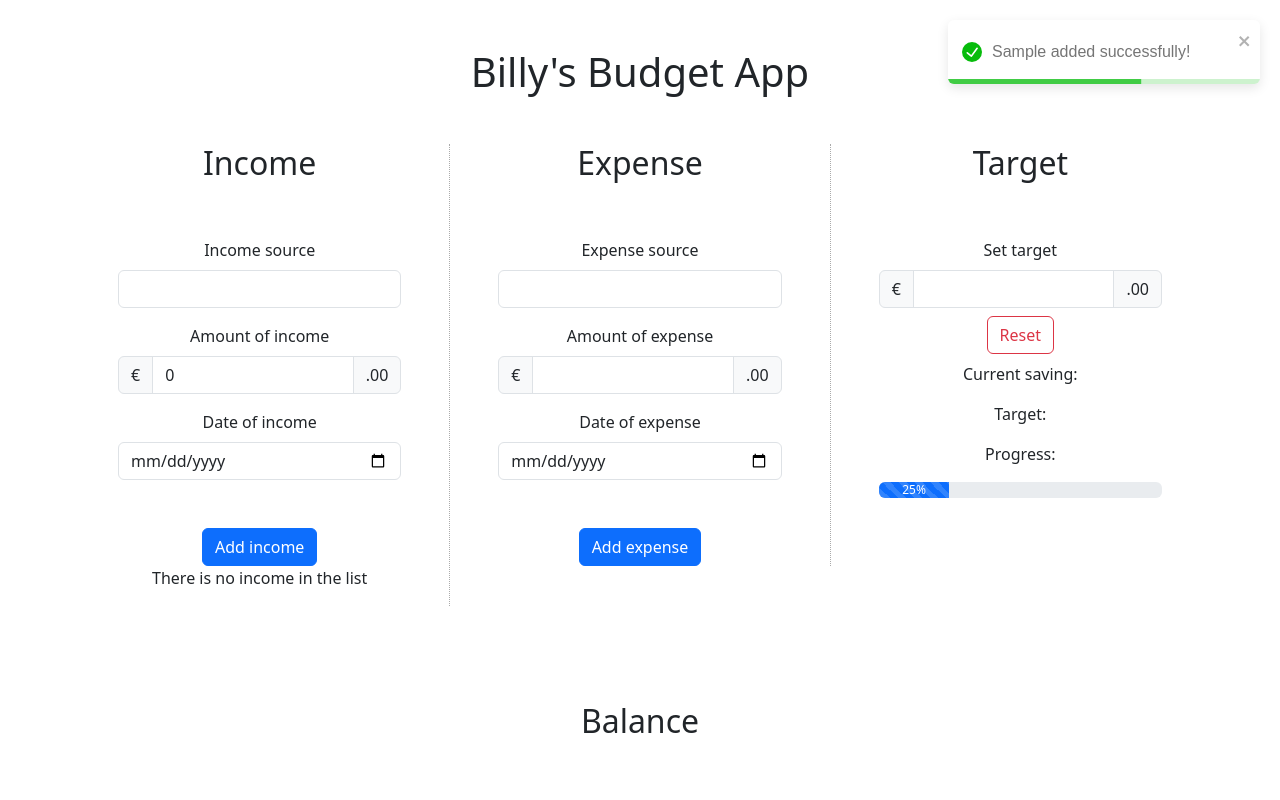
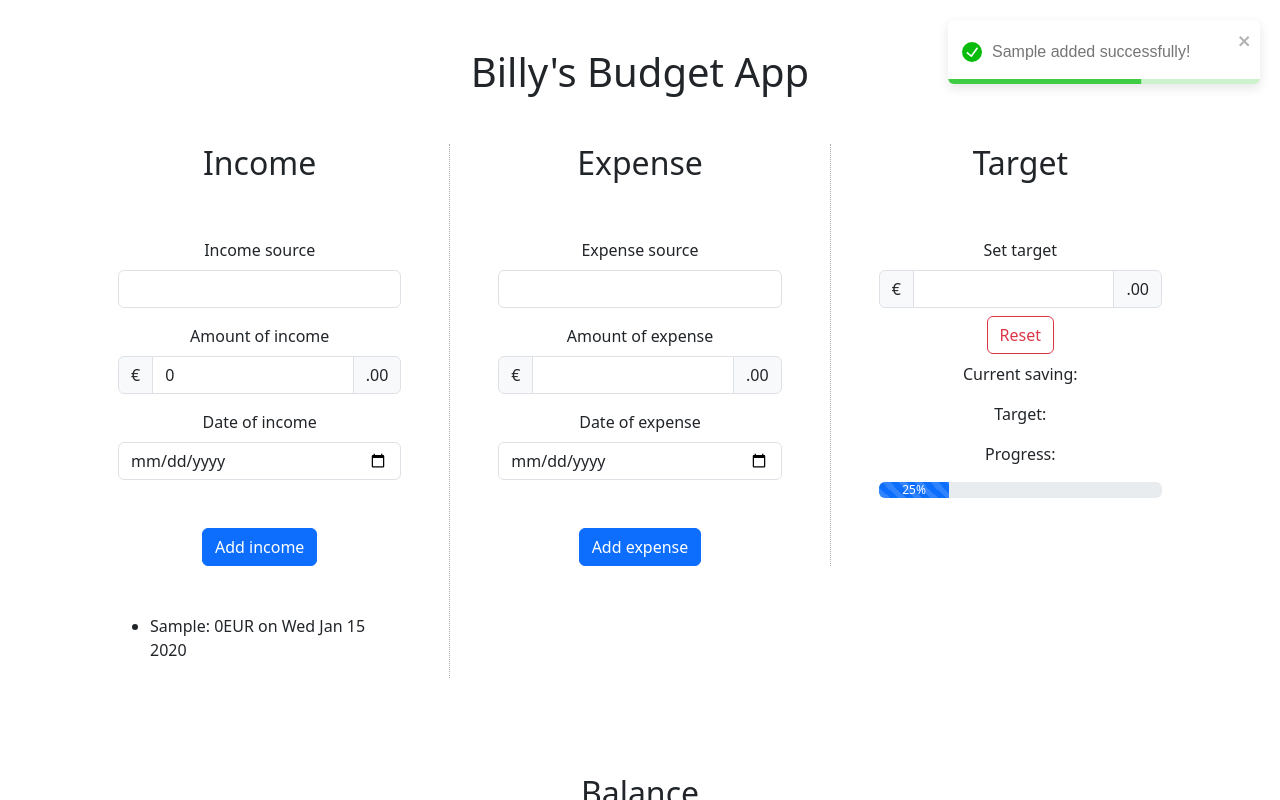
Before and after one commit to billymohajeri/react-budget-app, a React (Vite) app: page / in a window 1280 px wide. Both pictures are taken after typing "Sample", "2020-01-15" into the empty fields and a click on the button "Add income". Shown: the top 800 px of the page. Built offline with nearby package versions, Linux system fonts and the light colour scheme.

Commit message:
Complete income component

```diff
--- a/src/components/Income.tsx
+++ b/src/components/Income.tsx
@@ -4,6 +4,7 @@ import { toast } from "react-toastify";
 import { nanoid } from "nanoid";
 
 type IncomeType = {
+  id?: string;
   incomeSource: string;
   incomeAmount: number;
   incomeDate: string;
@@ -37,7 +38,22 @@ const Income = () => {
       incomeAmount: 0,
       incomeDate: "",
     });
-    console.log(newIncome);
+    setIncomes((prevIncomes) => {
+      return [...prevIncomes, newIncome];
+    });
+  };
+
+  const formatDate = (dateString: string): string => {
+    const date = new Date(dateString);
+    const formatter = new Intl.DateTimeFormat("en-US", {
+      weekday: "short",
+      month: "short",
+      day: "numeric",
+      year: "numeric",
+    });
+
+    const formattedDate = formatter.format(date).replace(/,/g, '');
+    return formattedDate;
   };
 
   return (
@@ -95,9 +111,16 @@ const Income = () => {
           Add income
         </button>
       </form>
-      {incomes && incomes.length ? (
-        <ul>
-          <li>aaa</li>
+      {incomes && incomes.length > 0 ? (
+        <ul className="mt-5">
+          {incomes.map((income) => {
+            return (
+              <li key={income.id}>
+                {income.incomeSource}: {income.incomeAmount}EUR on{" "}
+                {formatDate(income.incomeDate)}
+              </li>
+            );
+          })}
         </ul>
       ) : (
         <p>There is no income in the list</p>
--- a/src/index.css
+++ b/src/index.css
@@ -10,7 +10,7 @@
   justify-content: center;
   margin: 0 auto;
 }
-/*
-#balance-input {
-  align-items: center;
-} */
+
+ul {
+  text-align: left;
+}
```
